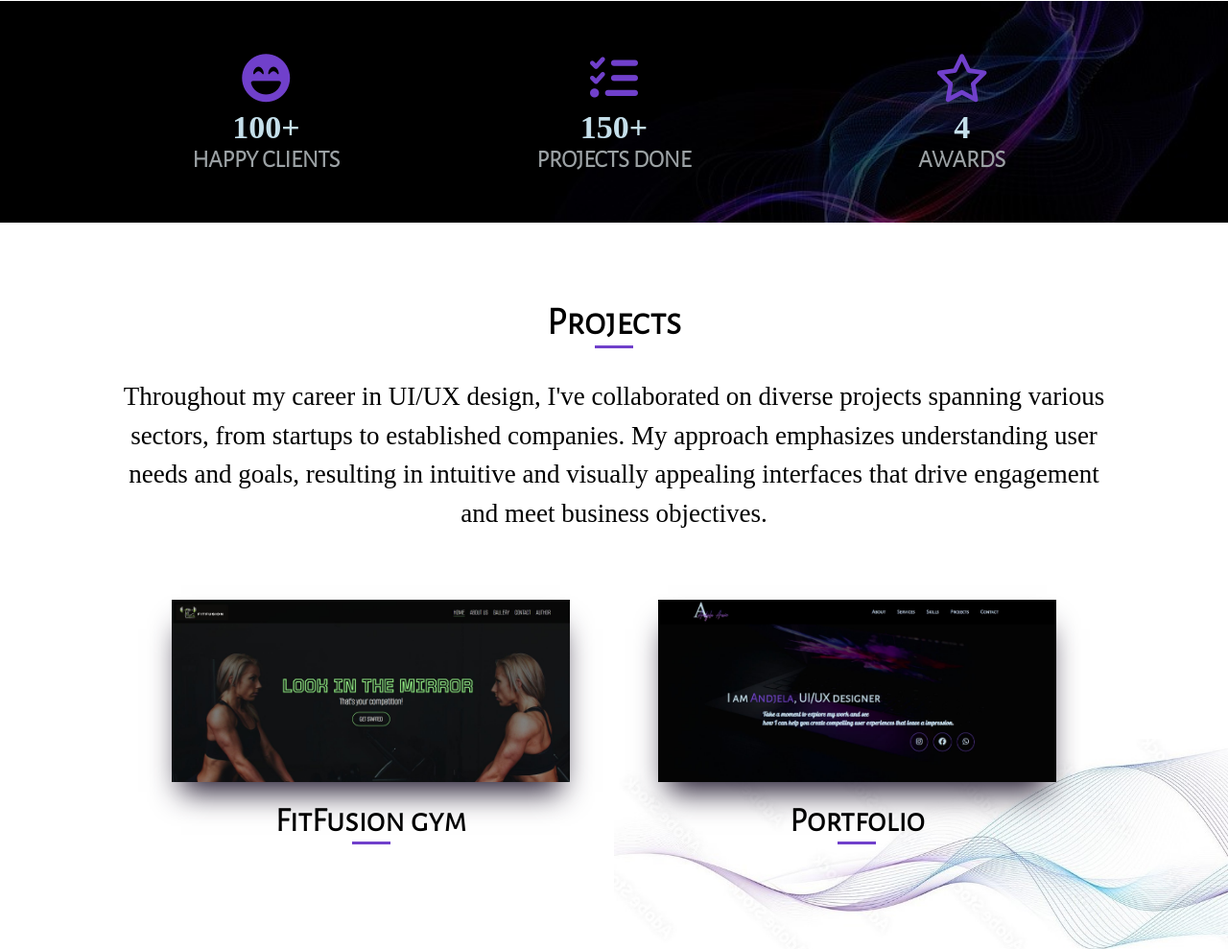
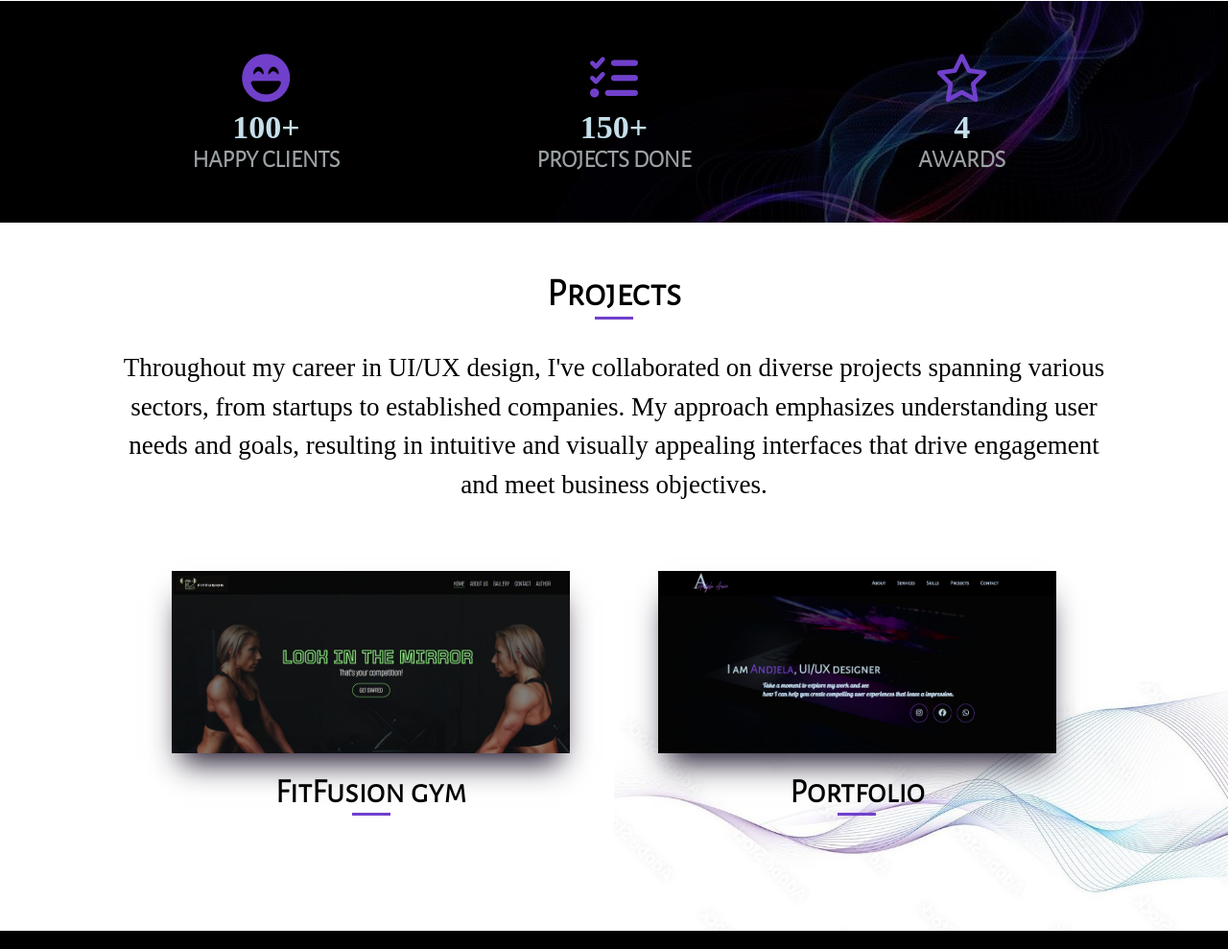
Before and after one commit to andjelarsic/Portfolio, a plain HTML site: page index.html in a window 1280 px wide. Shown: the part 2518-3507 px from the top of the page at 96% size. Drawn offline with nearby package versions, Linux system fonts and the light colour scheme; files that its build step writes are made by us from their sources; files whose address does not match are found by name; a web font is replaced by a local one.

Commit message:
Update style.scss

```diff
--- a/css/style.scss
+++ b/css/style.scss
@@ -409,7 +409,7 @@ main{
     }
     #projects{
         width: 100%;
-        padding: 80px 0;
+        padding: 50px 0;
         background-image: url("..//img/wavebluee2.jpg");
         background-repeat: no-repeat;
         background-size: 50%;
```
